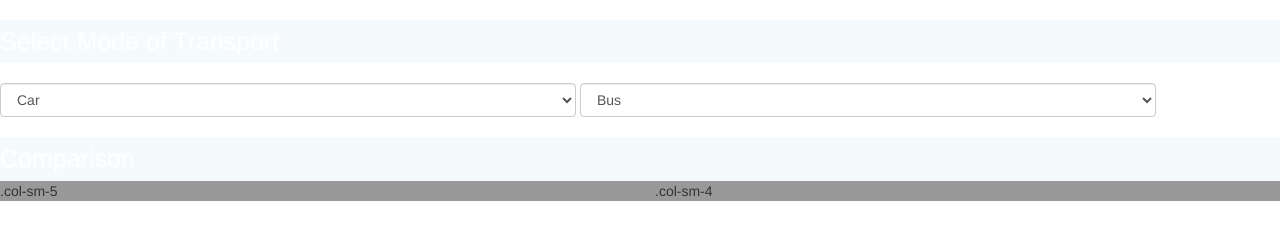
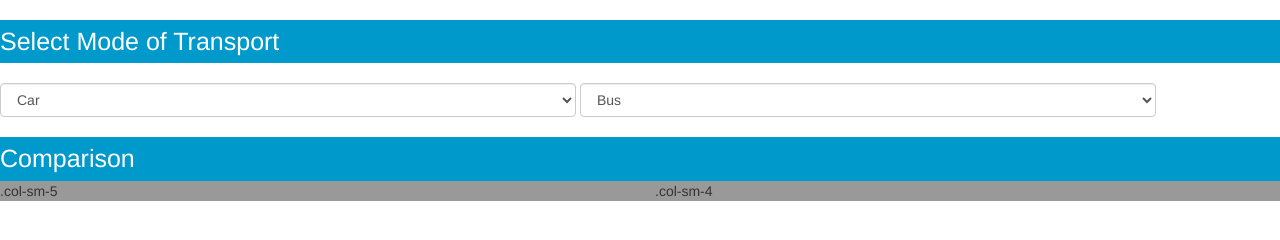
Before and after one commit to jqhils/startcon2016, a Flask app: template templates/routesMap.html in a window 1280 px wide. Shown: the part 450-690 px from the top of the page. Run offline with Flask 2, Linux system fonts and the light colour scheme; the template is opened without the code that fills it, so the values that code supplies are empty; some libraries are stand-ins or nearby versions.

Commit message:
latest map template

```diff
--- a/static/css/bootstrap3/css/custom.css
+++ b/static/css/bootstrap3/css/custom.css
@@ -29,13 +29,12 @@ body {
 }
 
 .selectModeTitle {
-	background-color: rgba(0, 153, 204, 0.2)!important;
+	background-color: rgb(0, 153, 204);
 	font-size: 25px;
 	text-align: left;
 	padding-top: 4px;
 	padding-bottom: 4px;
-	font-weight: 300;
-	opacity: 0.2;
+	font-weight: 200;
 	color: white;
 }
 
--- a/templates/routesMap.html
+++ b/templates/routesMap.html
@@ -32,7 +32,7 @@
 		</script>
 		<div id="map-canvas"></div>
 	</div><br>
-	<div class="selectModeTitle" style="background-color: rgba(0, 153, 204, 0.4)">
+	<div class="selectModeTitle">
 		Select Mode of Transport
 
 	</div> <br>
@@ -59,7 +59,7 @@
 		</div>
 	</form>-->
 
-	<div class="selectModeTitle" style="background-color: rgba(0, 153, 204, 0.4)">
+	<div class="selectModeTitle">
 		Comparison
 
 	</div>
```
